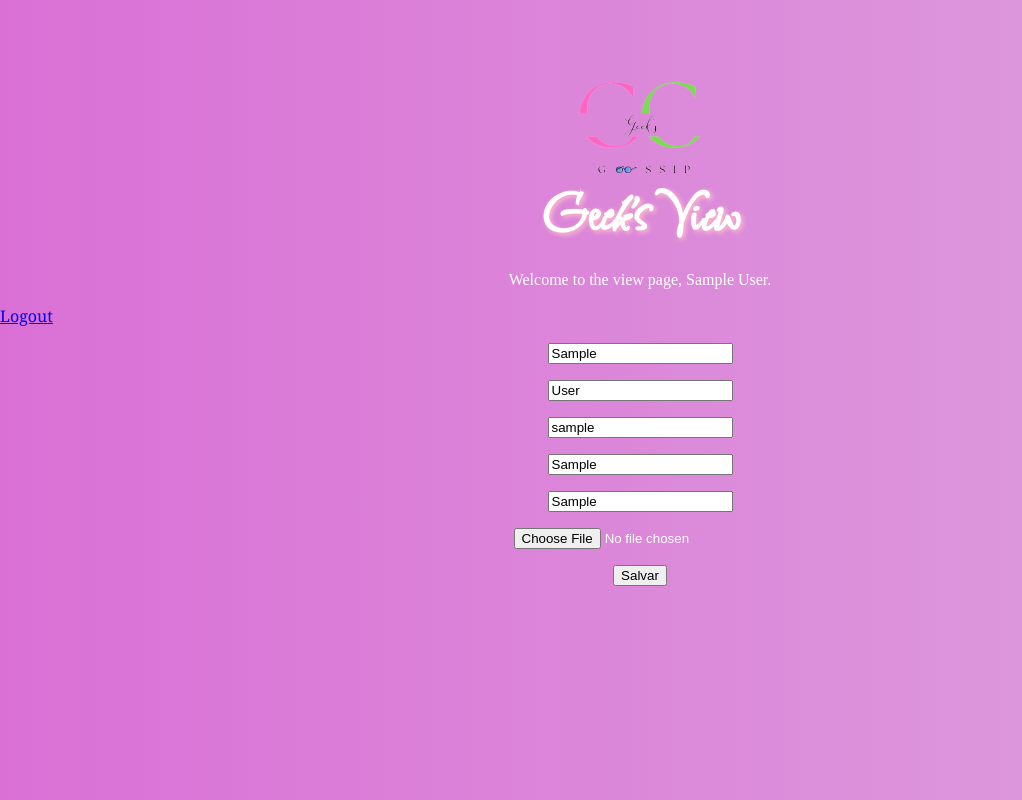
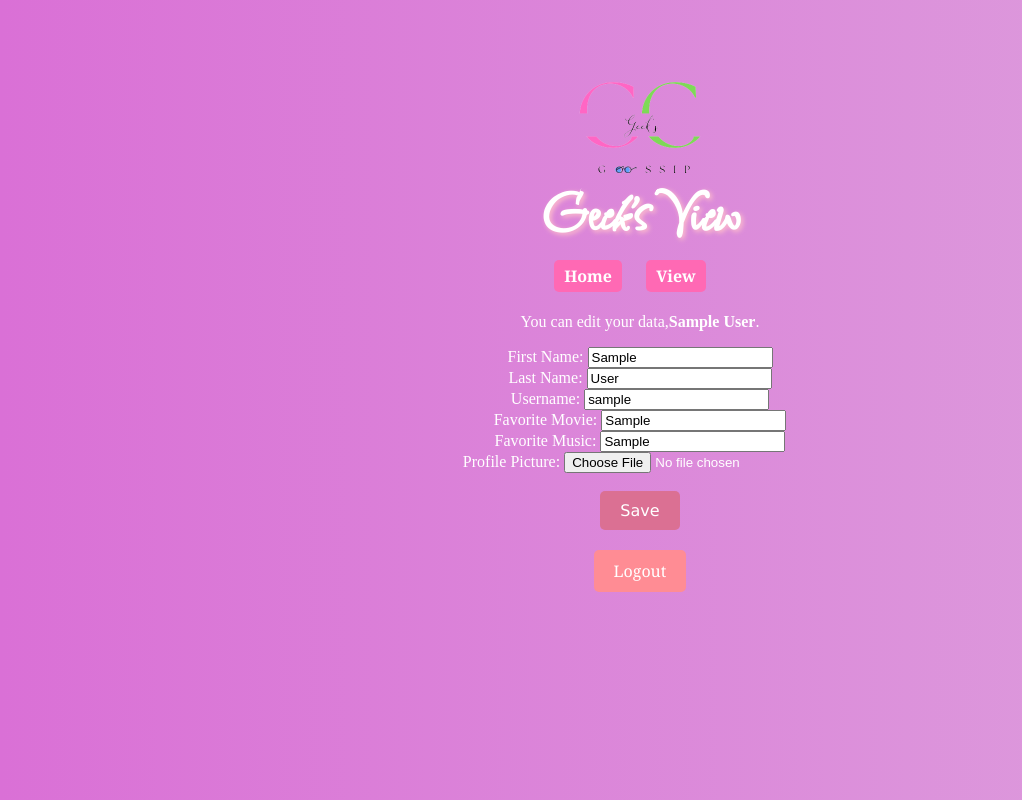
Before and after one commit to deiadourado/Dynamic-Web-Site-with-Database-Integration, a PHP site: page /edit.php?id=1 in a window 1280 px wide. Shown: the whole page, without its empty margins (0-1022 px from the left). Run offline with PHP 8.4, Linux system fonts and the light colour scheme; the visitor is signed in with stand-in values (Sample User, id 1); tables that the repository leaves empty or names only in its code hold one stand-in row (values such as "Sample post"); data that the repository does not hold is empty.

Commit message:
update 10 files

```diff
--- a/connection.php
+++ b/connection.php
@@ -14,9 +14,9 @@ class Database {
         return $this->conn;
     }
 
-    public function create_user($firstname, $lastname, $username, $hashed_password, $profilePicture) {
-        $stmt = $this->conn->prepare("INSERT INTO users (firstname, lastname, username, password, profilePicture) VALUES (?, ?, ?, ?, ?)");
-        $stmt->bind_param("sssss", $firstname, $lastname, $username, $hashed_password, $profilePicture);
+    public function create_user($firstname, $lastname, $username, $hashed_password, $profilePicture, $favoriteMovie, $favoriteMusic) {
+        $stmt = $this->conn->prepare("INSERT INTO users (firstname, lastname, username, password, profilePicture, favorite_movie, favorite_music) VALUES (?, ?, ?, ?, ?, ?, ?)");
+        $stmt->bind_param("sssssss", $firstname, $lastname, $username, $hashed_password, $profilePicture, $favoriteMovie, $favoriteMusic);
 
         if ($stmt->execute()) {
             echo "Your data has been saved successfully!";
@@ -27,9 +27,9 @@ class Database {
         $stmt->close();
     }
 
-    public function update_user($id, $firstname, $lastname, $username, $profilePicture) {
-        $stmt = $this->conn->prepare("UPDATE users set firstname = ?, lastname = ?, username = ?, profilePicture = ? where id = $id");
-        $stmt->bind_param("ssss", $firstname, $lastname, $username, $profilePicture);
+    public function update_user($id, $firstname, $lastname, $username, $profilePicture, $favoriteMovie, $favoriteMusic) {
+        $stmt = $this->conn->prepare("UPDATE users set firstname = ?, lastname = ?, username = ?, profilePicture = ?, favorite_movie = ?, favorite_music = ? where id = $id");
+        $stmt->bind_param("ssssss", $firstname, $lastname, $username, $profilePicture, $favoriteMovie, $favoriteMusic);
 
         if ($stmt->execute()) {
             echo "Your data has been saved successfully!";
--- a/css/styles.css
+++ b/css/styles.css
@@ -37,6 +37,13 @@ h1 {
 h2 {
     font-family: CroissantOne-Regular;
     font-size: 30px;
+    text-shadow: 2px 2px 5px pink;
+    text-align: center;
+}
+
+h3 {
+    font-family: CroissantOne-Regular;
+    font-size: 15px;
     text-shadow: 2px 2px 5px pink;
     text-align: center;
 }
@@ -224,6 +231,20 @@ form {
     background-color: #ff1493; /* Cor mais escura ao passar o mouse */
 }
 
+.btn-register {
+    background-color: #ff8c94; /* Cor fofa para o botão Register */
+    color: #fff;
+    border: none;
+    border-radius: 5px;
+    padding: 15px 30px; /* Ajuste o tamanho do botão conforme necessário */
+    font-size: 18px;
+    transition: background-color 0.3s ease-in-out;
+}
+
+.btn-register:hover {
+    background-color: #ff6f78; /* Cor mais escura ao passar o mouse */
+}
+
 
 .form-row {
     display: flex;
@@ -290,3 +311,51 @@ form {
     color: #fff;
   }
   .success-back-row{padding: 5%;}
+
+  .action-link {
+    display: inline-block;
+    padding: 8px 12px;
+    text-align: center;
+    text-decoration: none;
+    border-radius: 5px;
+    transition: background-color 0.3s ease-in-out, color 0.3s ease-in-out;
+}
+
+.edit-link {
+    background-color: #3498db; /* Cor primária do botão Edit */
+    color: #fff; /* Cor do texto */
+    border: 1px solid #3498db; /* Cor da borda */
+}
+
+.delete-link {
+    background-color: #e74c3c; /* Cor primária do botão Delete */
+    color: #fff; /* Cor do texto */
+    border: 1px solid #e74c3c; /* Cor da borda */
+}
+
+.action-link:hover {
+    background-color: #2980b9; /* Cor mais escura ao passar o mouse */
+    color: #fff; /* Cor do texto ao passar o mouse */
+}
+
+nav {
+
+    text-align: center;
+    padding: 5px 0;
+}
+
+.menu-item {
+    display: inline-block;
+    margin-right: 20px;
+}
+
+.menu-item a {
+    text-decoration: none;
+    color: #fff;
+    font-size: 16px;
+    transition: color 0.3s;
+}
+
+.menu-item a:hover {
+    color: #ff69b4; /* Cor ao passar o mouse sobre o link */
+}
--- a/edit.php
+++ b/edit.php
@@ -30,30 +30,65 @@ if(isset($_GET['id'])) {
         <a class="navbar-brand" href="index.php"><img src="images/logo.png" alt="header logo"></a>
         <h1>Geek's View</h1>
     </div>
-    <p class="welcome"> Welcome to the view page, <?php echo $_SESSION['firstname']; ?>. </p>
+    </header>
 
-    <a href="logout.php">Logout</a>
+    <nav>
+        <div class="menu-item">
+            <a href="index.php">Home</a>
+        </div>
+        <div class="menu-item">
+            <a href="view.php">View</a>
+        </div>
+    </nav>
+
+    <p class="welcome"> You can edit your data, <b><?php echo $_SESSION['firstname']; ?></b>. </p>
 
     <main class="container">
         <div class="table-container">
-            <form method="post" action="update.php" enctype="multipart/form-data">
-                <input type="hidden" id="id" name="id" value=<?php echo $id; ?> />
-                <p><input class="form-control" name="first_name" type="text" placeholder="First Name" value="<?php echo $r['firstname']; ?>" required/></p>
+        <form method="post" action="update.php" enctype="multipart/form-data">
+            <input type="hidden" id="id" name="id" value="<?php echo $id; ?>" />
+            <input type="hidden" id="profilePictureOriginal" name="profilePictureOriginal" value="<?php echo $r['profilePicture']; ?>" />
 
-                <p><input class="form-control" name="last_name" type="text" placeholder="Last Name" value="<?php echo $r['lastname']; ?>" required /></p>
+            <div class="form-group">
+                <label for="first_name">First Name:</label>
+                <input class="form-control" name="first_name" type="text" id="first_name" placeholder="Enter your first name" value="<?php echo $r['firstname']; ?>" required />
+            </div>
 
-                <p><input class="form-control" name="username" type="text" placeholder="Username" value="<?php echo $r['username']; ?>" required /></p>
+            <div class="form-group">
+                <label for="last_name">Last Name:</label>
+                <input class="form-control" name="last_name" type="text" id="last_name" placeholder="Enter your last name" value="<?php echo $r['lastname']; ?>" required />
+            </div>
 
-                <p><input class="form-control" name="favorite_movie" type="text" placeholder="Favorite Movie" value="<?php echo $r['favorite_movie']; ?>" required /></p>
+            <div class="form-group">
+                <label for="username">Username:</label>
+                <input class="form-control" name="username" type="text" id="username" placeholder="Choose a username" value="<?php echo $r['username']; ?>" required />
+            </div>
 
-                <p><input class="form-control" name="favorite_music" type="text" placeholder="Favorite Music" value="<?php echo $r['favorite_music']; ?>" required /></p>
+            <div class="form-group">
+                <label for="favoriteMovie">Favorite Movie:</label>
+                <input class="form-control" name="favoriteMovie" type="text" id="favoriteMovie" placeholder="Your favorite movie" value="<?php echo $r['favorite_movie']; ?>" required />
+            </div>
 
-                <div class="form-group">
-                    <p><input type="file" class="form-control" name="profilePicture" accept="image/*" placeholder="Upload here your profile picture" required=""></p>
-                </div>
+            <div class="form-group">
+                <label for="favoriteMusic">Favorite Music:</label>
+                <input class="form-control" name="favoriteMusic" type="text" id="favoriteMusic" placeholder="Your favorite music" value="<?php echo $r['favorite_music']; ?>" required />
+            </div>
 
-                <input class="btn btn-light" type="submit" name="submit" value="Salvar" />
-            </form>
+            <div class="form-group">
+                <label for="profilePicture">Profile Picture:</label>
+                <input type="file" class="form-control" name="profilePicture" id="profilePicture" accept="image/*" placeholder="Upload here your profile picture" value="<?php echo $r['profilePicture']; ?>">
+            </div>
+            <br>
+            <div class="form-group">
+                <button class="btn btn-primary btn-lg" type="submit" name="submit">Save</button>
+            </div>
+
+        </form>
+
+        <div class="button-container">
+                <a href="logout.php" class="btn-logout">Logout</a>
+            </div>
+
         </div>
     </main>
 </html>
--- a/signup.php
+++ b/signup.php
@@ -27,7 +27,8 @@ session_start(); // Move session_start to the top
     <div class="col-sm-12 col-md-6 col-lg-6">
         <h3>Don't have an account? Sign up below!</h3>
         <form method="post" action="save-admin.php" enctype="multipart/form-data">
-            <div class="form-group">
+
+        <div class="form-group">
                 <label for="first_name">First Name:</label>
                 <input class="form-control" name="first_name" type="text" id="first_name" placeholder="Enter your first name" required/>
             </div>
@@ -68,8 +69,9 @@ session_start(); // Move session_start to the top
             </div>
 
             <div class="form-group">
-                <input class="btn btn-light btn-lg" type="submit" name="submit" value="Register" />
+                <input class="btn btn-light btn-lg btn-register" type="submit" name="submit" value="Register" />
             </div>
+
         </form>
     </div>
 </section>
```
Also changed, not shown: save-admin.php (+4 -4 lines), update.php (+14 -10 lines), view.php (+14 -2 lines), uploads/20230514_130240.jpg (added), uploads/Black and white minimalist jewelry logo.png (added), uploads/IMG-20220702-WA0018.jpg (added), uploads/IMG-20220702-WA0020.jpg (added), uploads/Screenshot 2023-12-01 194603.png (added), uploads/VideoCapture_20230603-211345 (1).jpg (added), uploads/bg (2).png (added), uploads/bgf.png (added).
